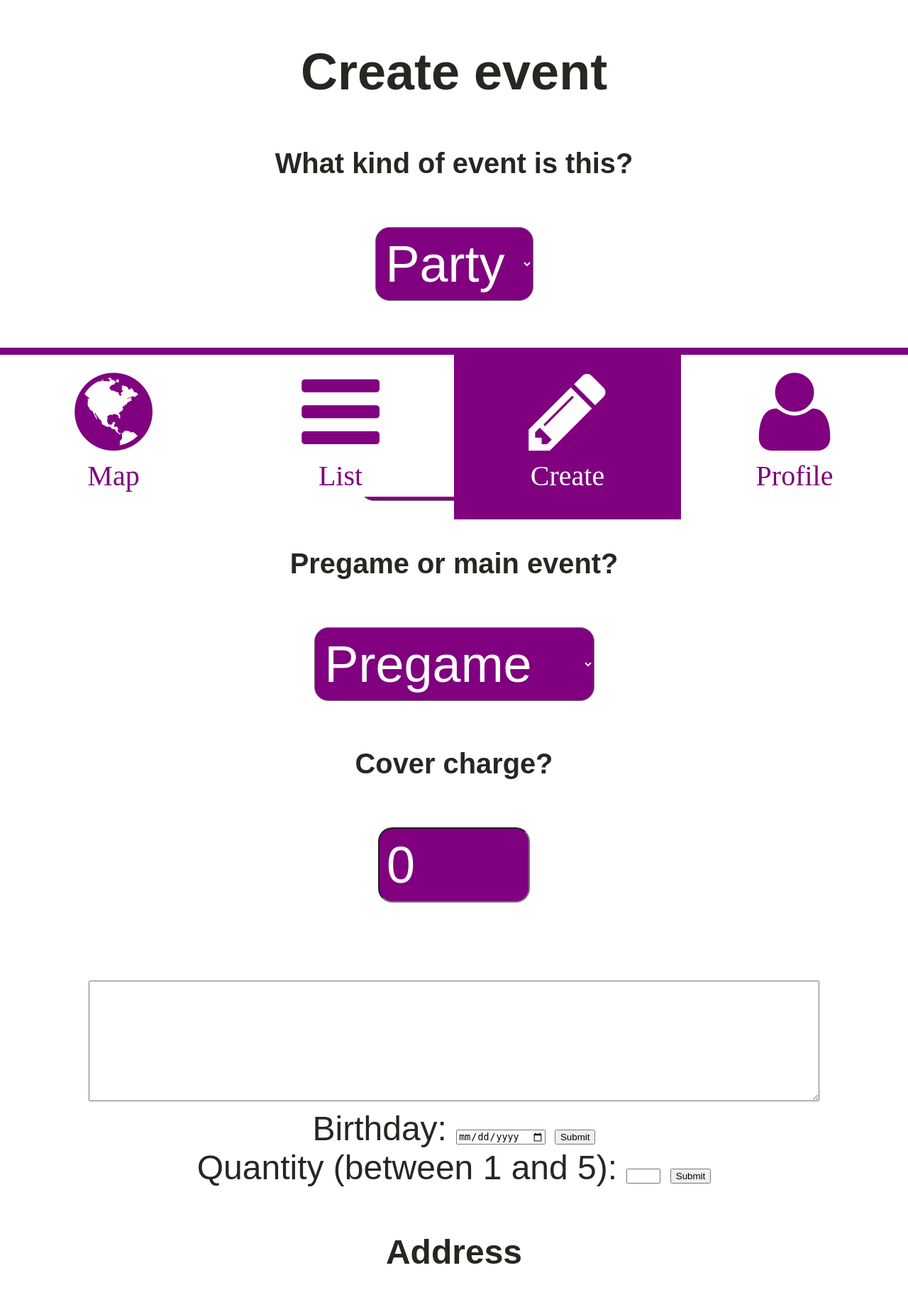
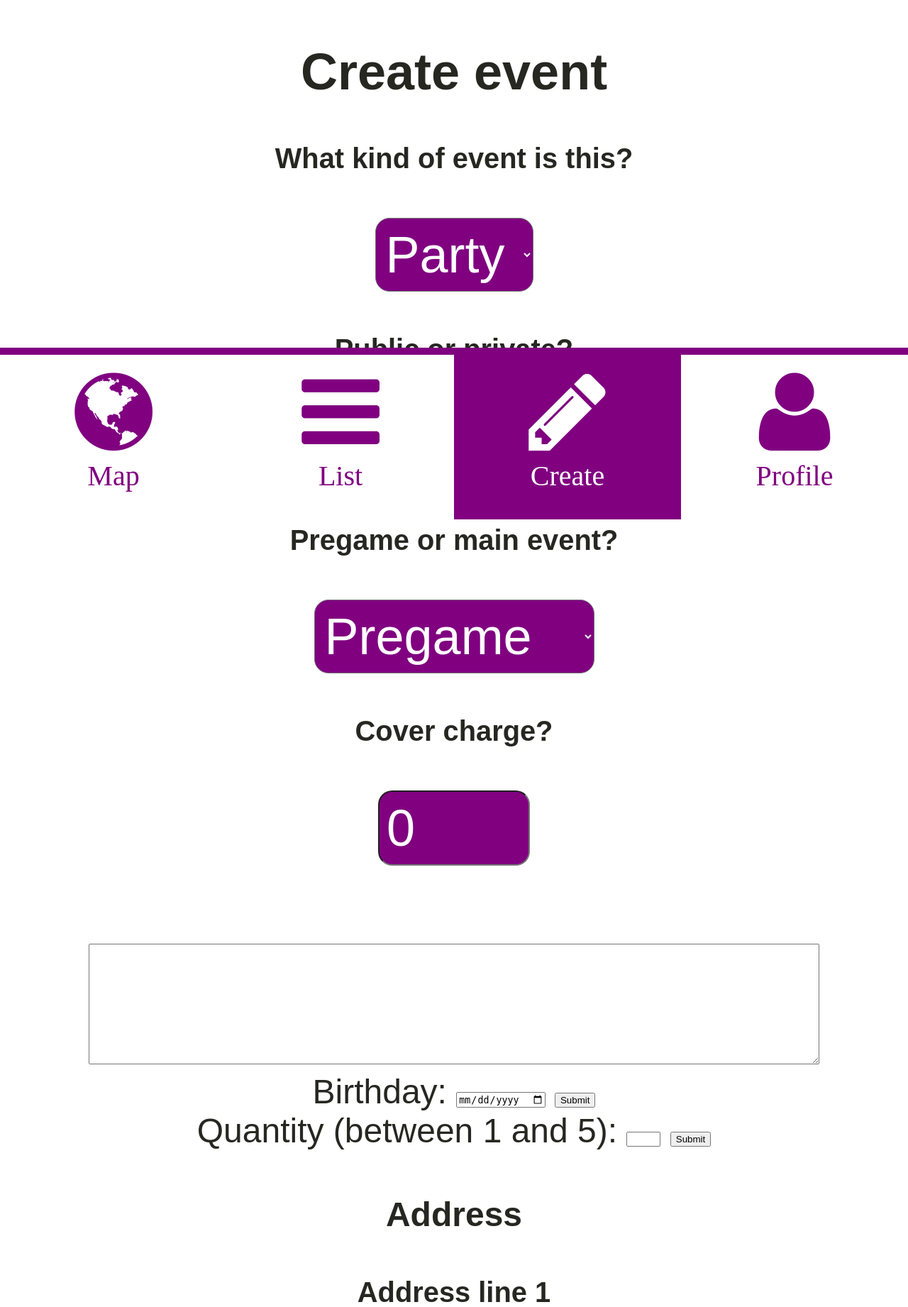
Before and after one commit to jmoore315/HCIProj, a PHP site: page /create.html in a window 1280 px wide. Shown: the part 100-1942 px from the top of the page at 71% size. Run offline with PHP 8.4, Linux system fonts and the light colour scheme.

```diff
--- a/style.css
+++ b/style.css
@@ -491,3 +491,7 @@ textarea {
 	border-radius: 20px;
 	padding: 10px;
 }
+
+h5 {
+	line-height: 0.8em;
+}
```
